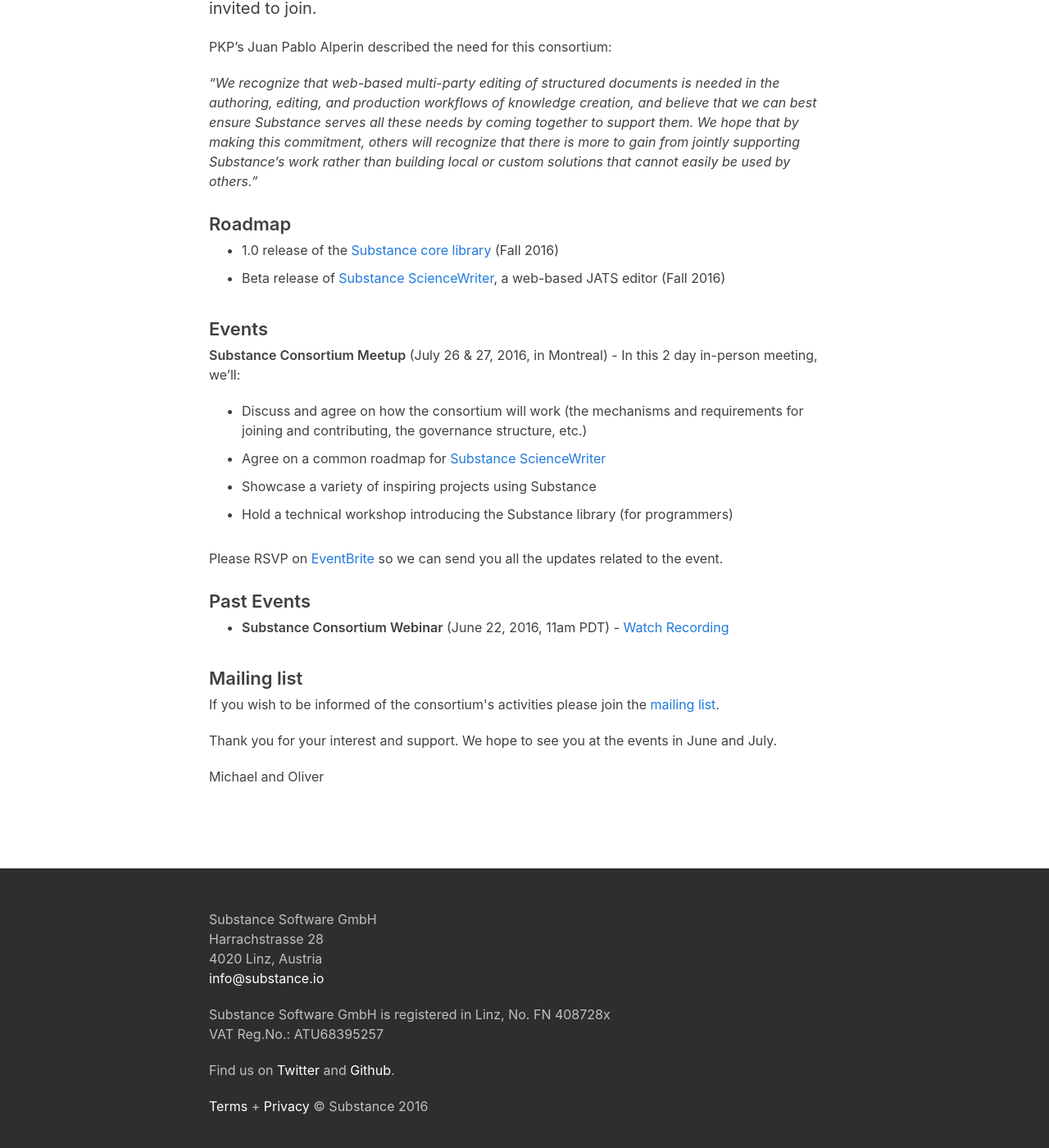
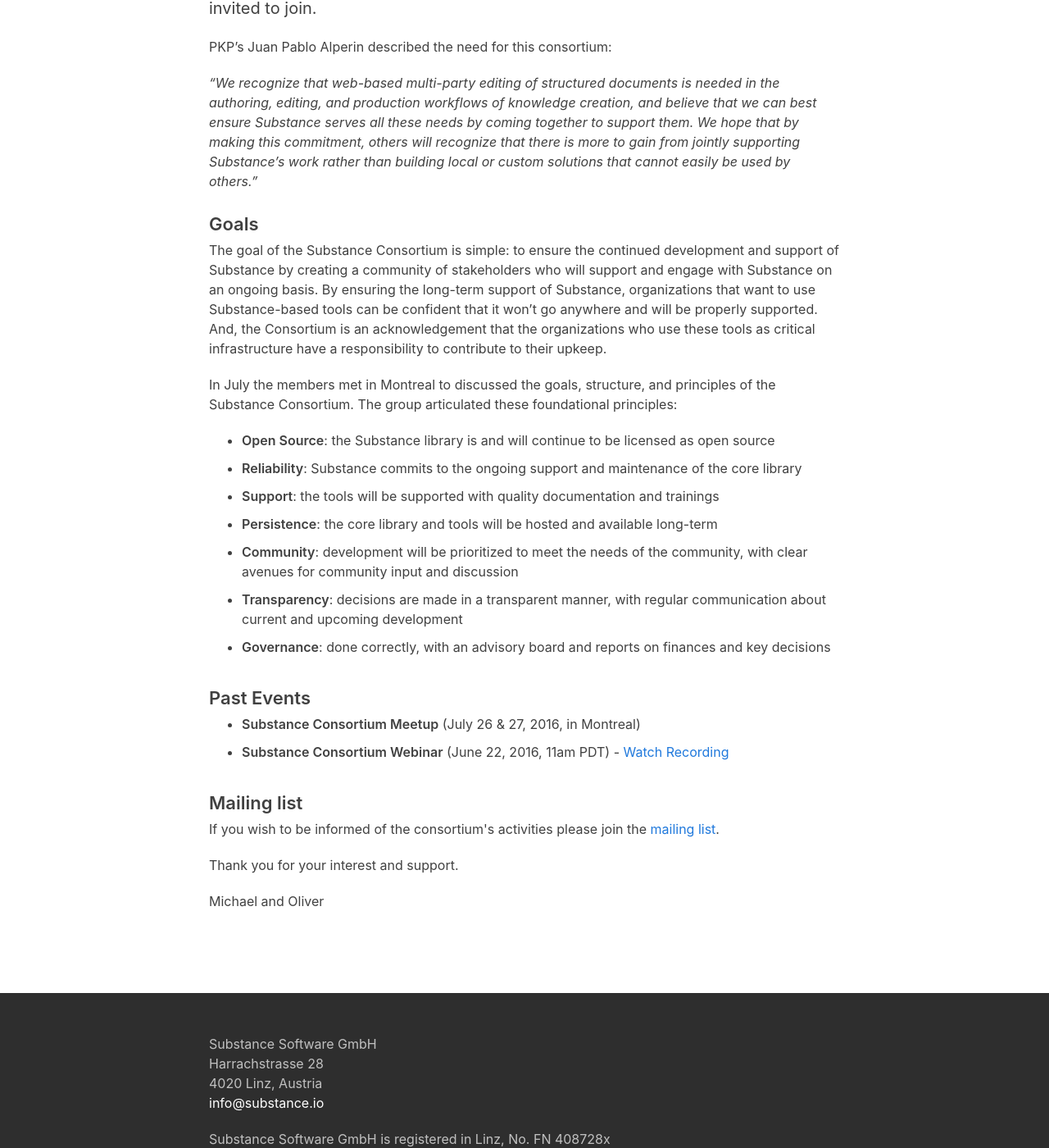
Before and after one commit to substance/substance.github.com, a Jekyll site: the page built from consortium/index.html, in a window 1280 px wide and 1400 px high, scrolled down 490 px. Shown: the whole window at 82% size. Built offline with Jekyll 4.4.1, drawn with Linux system fonts in a browser that asks for light colours; nearby versions of some CDN libraries; library files that are not in the unit come from our copies.

Commit message:
Various website improvements.

```diff
--- a/consortium/index.html
+++ b/consortium/index.html
@@ -13,36 +13,35 @@
       “We recognize that web-based multi-party editing of structured documents is needed in the authoring, editing, and production workflows of knowledge creation, and believe that we can best ensure Substance serves all these needs by coming together to support them. We hope that by making this commitment, others will recognize that there is more to gain from jointly supporting Substance’s work rather than building local or custom solutions that cannot easily be used by others.”
     </blockquote>
 
-    <h3>Roadmap</h3>
+    <h3>Goals</h3>
+
+    <p>
+      The goal of the Substance Consortium is simple: to ensure the continued development and support of Substance by creating a community of stakeholders who will support and engage with Substance on an ongoing basis. By ensuring the long-term support of Substance, organizations that want to use Substance-based tools can be confident that it won’t go anywhere and will be properly supported. And, the Consortium is an acknowledgement that the organizations who use these tools as critical infrastructure have a responsibility to contribute to their upkeep.
+    </p>
+    <p>
+      In July the members met in Montreal to discussed the goals, structure, and principles of the Substance Consortium. The group articulated these foundational principles:
+    </p>
+
     <ul>
-      <li>1.0 release of the <a href="http://github.com/substance/substance">Substance core library</a> (Fall 2016)</li>
-      <li>Beta release of <a href="http://github.com/substance/scientist">Substance ScienceWriter</a>, a web-based JATS editor (Fall 2016)</li>
+      <li><strong>Open Source</strong>:  the Substance library is and will continue to be licensed as open source</li>
+      <li><strong>Reliability</strong>: Substance commits to the ongoing support and maintenance of the core   library</li>
+      <li><strong>Support</strong>: the tools will be supported with quality documentation and trainings</li>
+      <li><strong>Persistence</strong>: the core library and tools will be hosted and available long-term</li>
+      <li><strong>Community</strong>: development will be prioritized to meet the needs of the community,  with clear avenues for community input and discussion</li>
+      <li><strong>Transparency</strong>: decisions are made in a transparent manner, with regular  communication about current and upcoming development</li>
+      <li><strong>Governance</strong>: done correctly, with an advisory board and reports on finances and  key decisions</li>
     </ul>
 
-    <!--<p>Your organization can support core development by considering a membership (monthly fee) or invest into work-packages to extend Substance Scientist functionality.</p>-->
-
-    <h3>Events</h3>
-    <p>
-      <strong>Substance Consortium Meetup</strong> (July 26 &amp; 27, 2016, in Montreal) - In this 2 day in-person meeting, we’ll:
-    </p>
-    <ul>
-      <li>Discuss and agree on how the consortium will work (the mechanisms and requirements for joining and contributing, the governance structure, etc.)</li>
-      <li>Agree on a common roadmap for <a href="http://github.com/substance/scientist">Substance ScienceWriter</a></li>
-      <li>Showcase a variety of inspiring projects using Substance</li>
-      <li>Hold a technical workshop introducing the Substance library (for programmers)</li>
-    </ul>
-    <p>
-      Please RSVP on <a href="https://www.eventbrite.com/e/substance-consortium-meetup-tickets-25778274513">EventBrite</a> so we can send you all the updates related to the event.
-    </p>
 
     <h3>Past Events</h3>
     <ul>
-      <li><strong>Substance Consortium Webinar</strong> (June 22, 2016, 11am PDT) - <a href="https://plus.google.com/u/1/events/c3u22dau2ofs13ekeflkiq6h9vk">Watch Recording</a></li>
+      <li><strong>Substance Consortium Meetup</strong> (July 26 &amp; 27, 2016, in Montreal)</li>
+      <li><strong>Substance Consortium Webinar</strong> (June 22, 2016, 11am PDT) - <a href="https://www.youtube.com/watch?v=39XYzjnaQ0k">Watch Recording</a></li>
     </ul>
 
     <h3>Mailing list</h3>
     <p>If you wish to be informed of the consortium's activities please join the <a href="http://lists.substance.io/mailman/listinfo/consortium">mailing list</a>.</p>
-    Thank you for your interest and support. We hope to see you at the events in June and July.</p>
+    Thank you for your interest and support.</p>
 
     <p>Michael and Oliver</p>
 
--- a/index.html
+++ b/index.html
@@ -1,7 +1,7 @@
 ---
 layout: default
 ---
-<div class="limiter" style="padding-bottom: 50px;">
+<div class="limiter" style="padding-bottom: 50px; overflow: hidden;">
   <iframe src="https://player.vimeo.com/video/182473294" width="800" height="450" frameborder="0" webkitallowfullscreen mozallowfullscreen allowfullscreen></iframe>
 
   <p style="color: rgba(255,255,255, 0.8); padding-top: 20px;"><em>Current Release: 1.0.0 Beta 5 (2016-10-05)</em></p>
@@ -108,7 +108,7 @@
       <div class="name">Michael Aufreiter <span class="position small">Co-Founder and Co-CEO</span></div>
       <div class="description">
         <div class="image"><img src="https://avatars0.githubusercontent.com/u/2931?v=3&s=460"></div>
-        Michael is the initiator of Substance. He coordinates the project and leads UI/UX development. He is a passionate open source commiter since many years. Notable projects include Prose, a visual interface for managing content on GitHub, eLife Lens and of course Substance. Find him on <a href="https://twitter.com/_mql">Twitter</a> and <a href="https://github.com/michael">Github</a>.
+        Michael is the initiator of Substance. He coordinates the project and leads UI/UX development. He is a passionate open source commiter since many years. Notable projects include <a href="https://developmentseed.org/blog/2012/june/25/prose-a-content-editor-for-github/">Prose</a>, a visual interface for managing content on GitHub, <a href="https://elifesciences.org/elife-news/seeing-through-elife-lens-new-way-view-research">eLife Lens</a> and of course Substance. Find him on <a href="https://twitter.com/_mql">Twitter</a> and <a href="https://github.com/michael">Github</a>.
       </div>
     </div>
   </div>
@@ -118,7 +118,7 @@
       <div class="name">Oliver Buchtala <span class="position small">Co-Founder and Co-CEO</span></div>
       <div class="description">
         <div class="image"><img src="https://avatars3.githubusercontent.com/u/284099?v=3&s=460"></div>
-        Oliver has worked in various fields of Computer Science. He loves and masters code generation, parsers and lately, Javascript. Back in 2010, he helped with the initial design of the Substance Document Model. Today he's involved in every aspect of development, with a focus on infrastructure and system architecture. Find him on <a href="https://github.com/oliver----">Github</a>.
+        Oliver has worked in various fields of Computer Science. He loves and masters code generation, parsers and lately, Javascript. Back in 2010, he helped with the initial design of the Substance Document Model. Today he's involved in every aspect of development, with a focus on infrastructure and system architecture. Find him on <a href="https://twitter.com/obuchtala">Twitter</a> and <a href="https://github.com/oliver----">Github</a>.
       </div>
     </div>
   </div>
```
Also changed, not shown: examples/index.html (+8 -20 lines), texture/index.html (+12 -9 lines), images/texture.png (added).
